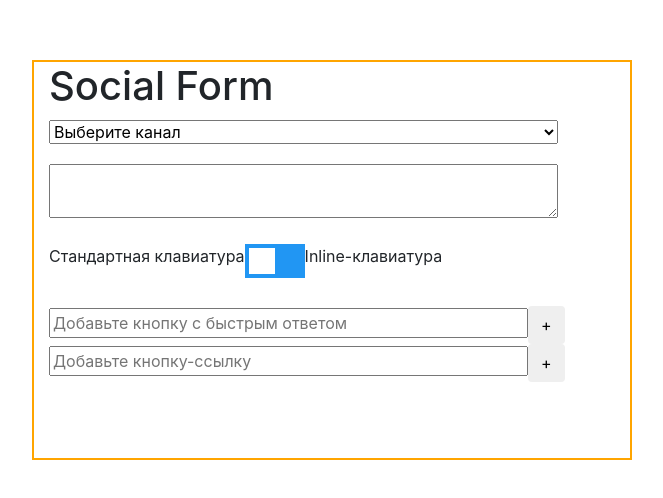
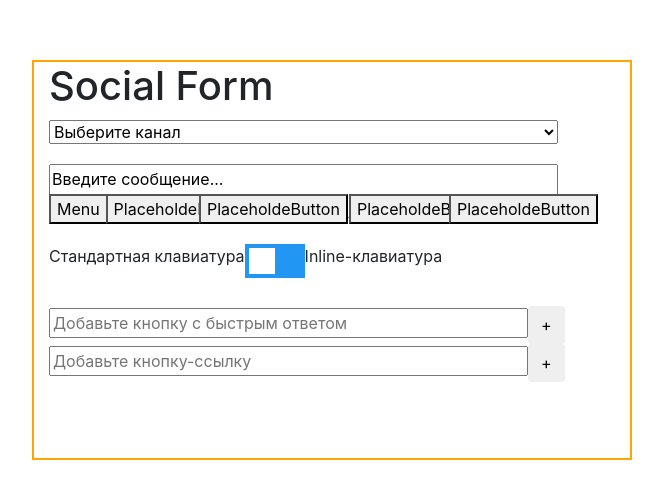
Before and after one commit to trewstaples/social-form-test, a React (Create React App) app: page / in a window 1280 px wide. Shown: the part 140-638 px from the top of the page, without its empty margins (308-971 px from the left). Built offline with nearby package versions, Linux system fonts and the light colour scheme.

Commit message:
Добавит пробные кнопки в textarea

```diff
--- a/src/components/form/form.css
+++ b/src/components/form/form.css
@@ -7,7 +7,6 @@
 }
 
 .main__channel-select-wrap,
-.main__text-wrap,
 .main__switch-button-wrap,
 .main__buttons
  {
@@ -17,6 +16,6 @@
 
 
 .main__channel-select,
-.main__text {
+.main__textarea {
     width: 90%;
 }
--- /dev/null
+++ b/src/components/textarea/textarea.css
@@ -0,0 +1,11 @@
+.main__textarea-wrap {
+    position: relative;
+    margin-top: 10px;
+    margin-bottom: 20px;
+}
+
+.main__textarea-wrap textarea {
+    width: 90%;
+    height: 100%;
+    box-sizing: border-box;
+}
--- a/src/components/textarea/textarea.jsx
+++ b/src/components/textarea/textarea.jsx
@@ -1,3 +1,5 @@
+import './textarea.css'
+
 const textAreaMaxLength = {
   VK: '4096',
   WhatsApp: '10',
@@ -5,14 +7,27 @@ const textAreaMaxLength = {
   SMS: '',
 }
 
+let lastButtonWidth = 0
+
+let buttonStartPosition = {
+  left: lastButtonWidth,
+}
+
 const TextArea = ({ channel }) => {
   return (
-    <div className='main__text-wrap'>
-      <textarea
-        className='main__text'
-        autoComplete='off'
-        maxLength={textAreaMaxLength[channel]}
-      ></textarea>
+    <div className='main__textarea-wrap'>
+      <textarea maxLength={textAreaMaxLength[channel]} name={'foo'}>
+        Введите сообщение...
+      </textarea>
+      <div className='main__textarea-buttons-wrap'>
+        <button style={{ position: 'absolute', bottom: 0, left: lastButtonWidth }}>Menu</button>
+        <button style={{ position: 'absolute', bottom: 0, left: lastButtonWidth + '56.5469px' }}>
+          PlaceholdeButton
+        </button>
+        <button style={{ position: 'absolute', bottom: 0, left: 150 }}>PlaceholdeButton</button>
+        <button style={{ position: 'absolute', bottom: 0, left: 300 }}>PlaceholdeButton</button>
+        <button style={{ position: 'absolute', bottom: 0, left: 400 }}>PlaceholdeButton</button>
+      </div>
     </div>
   )
 }
```
